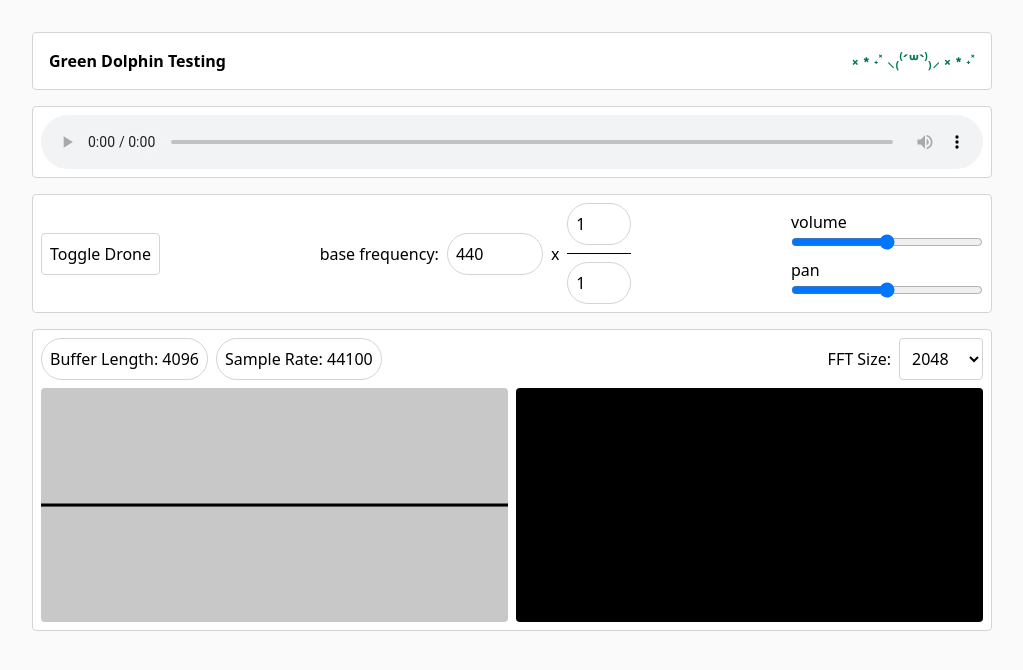
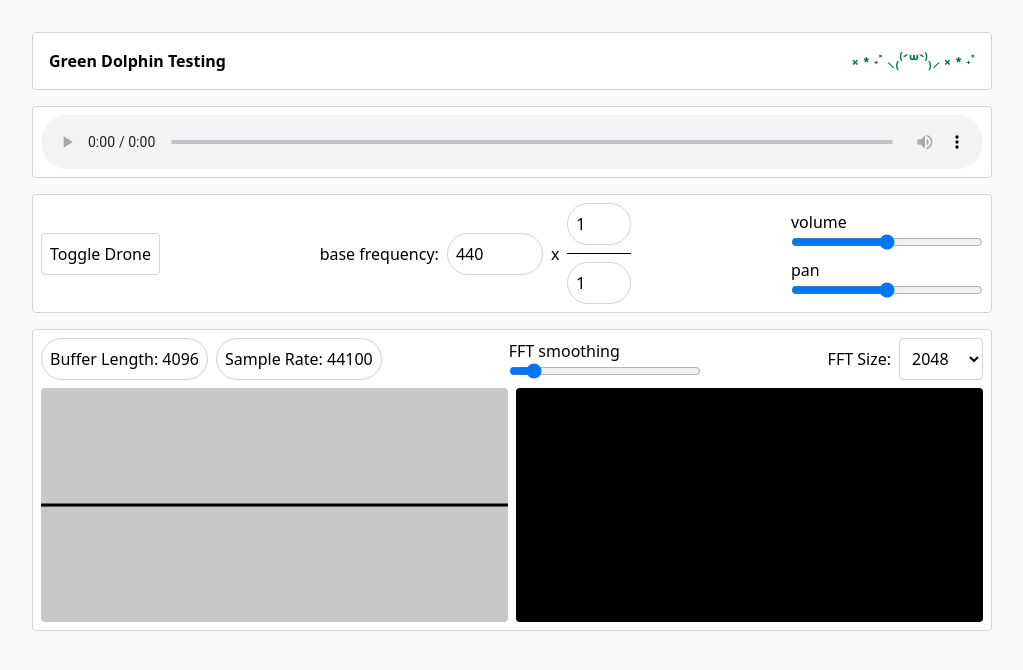
Before and after one commit to YottaYocta/GreenDolphinTests, a website built with Vite: page index.html in a window 1280 px wide. Shown: the whole page, without its empty margins (128-1151 px from the left). Built offline with nearby package versions, Linux system fonts and the light colour scheme.

Commit message:
feature: fft-smoothing

```diff
--- a/index.html
+++ b/index.html
@@ -96,6 +96,19 @@
                 <span id="buffer-length" class="chip"></span>
                 <span id="sample-rate" class="chip"></span>
               </div>
+              <div class="flex flex-col w-48">
+                <label for="fft-smoothing">FFT smoothing</label>
+                <input
+                  type="range"
+                  id="fft-smoothing"
+                  name="fft-smoothing"
+                  min="0"
+                  max="1"
+                  value="0.5"
+                  step="0.01"
+                />
+              </div>
+
               <div class="flex gap-2 items-center">
                 <label for="fft-size">FFT Size: </label>
                 <select name="fft-size" id="fft-size">
--- a/src/main.ts
+++ b/src/main.ts
@@ -178,3 +178,10 @@ const updateFrequency = () => {
 frequencyControl.addEventListener("input", updateFrequency);
 numeratorControl.addEventListener("input", updateFrequency);
 denominatorControl.addEventListener("input", updateFrequency);
+
+const FFTBlendControl: HTMLInputElement =
+  document.querySelector("#fft-smoothing")!;
+FFTBlendControl.value = `${analyzerNode.smoothingTimeConstant}`;
+FFTBlendControl.addEventListener("input", () => {
+  analyzerNode.smoothingTimeConstant = +FFTBlendControl.value;
+});
```
